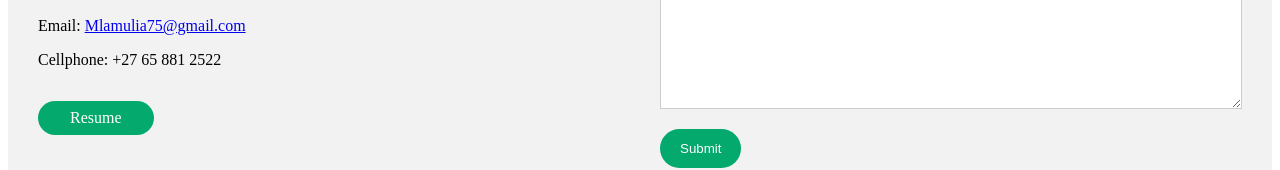
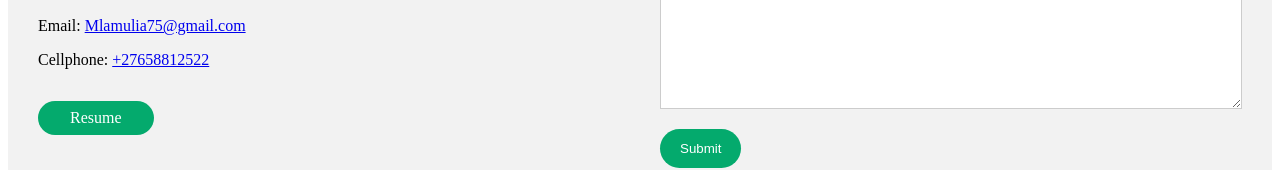
Before and after one commit to AndileDimba/PersonalPortfolioWebsite, a plain HTML site: page contacts.html in a window 1280 px wide. Shown: the part 475-645 px from the top of the page. Drawn offline with Linux system fonts and the light colour scheme.

Commit message:
website update

```diff
--- a/contacts.html
+++ b/contacts.html
@@ -18,7 +18,7 @@
       <div class="column">
         <img src="photos/contactsimg.jfif" style="width:100%">
         <p>Email: <a href="mailto:mlamulia75@gmail.com">Mlamulia75@gmail.com</a></p>
-        <p>Cellphone: +27 65 881 2522</p>
+        <p>Cellphone: <a href="tel:+27658812522">+27658812522</a></p>
         <a class="resume-btn" href="MlamuliResume.pdf" download>Resume</a>
       </div>
       <div class="column">
```
